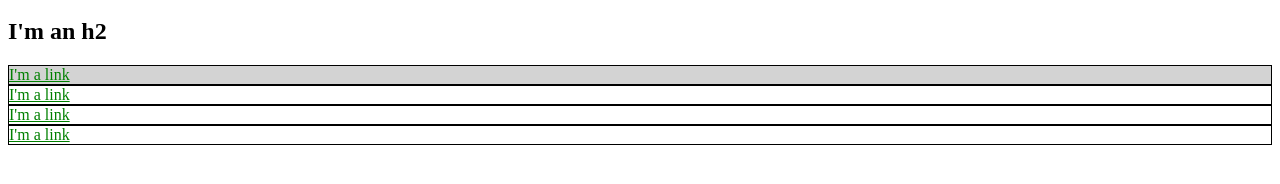
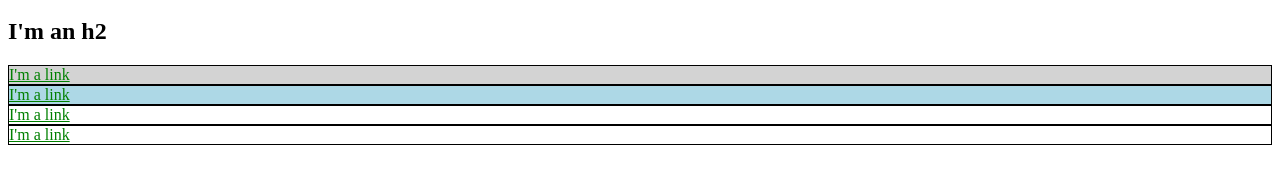
Before and after one commit to mwtyler/mwtyler.github.io, a plain HTML site: page index.html in a window 1280 px wide. Shown: the part 136-320 px from the top of the page. Drawn offline with Linux system fonts and the light colour scheme.

Commit message:
Exercise 1

```diff
--- a/index.html
+++ b/index.html
@@ -9,6 +9,9 @@
       }
       #exec-bio {
         background-color: lightgray;
+      }
+      #next-bio {
+        background-color: lightblue;
       }
       .bio-box {
           border: 1px solid #000;
@@ -35,7 +38,7 @@
     <div id="exec-bio" class="bio-box">
       <a href="https://example.com/">I'm a link</a>
     </div>
-    <div class="bio-box">
+    <div id="next-bio" class="bio-box">
       <a href="https://example.com/">I'm a link</a>
     </div>
     <div class="bio-box">
```
